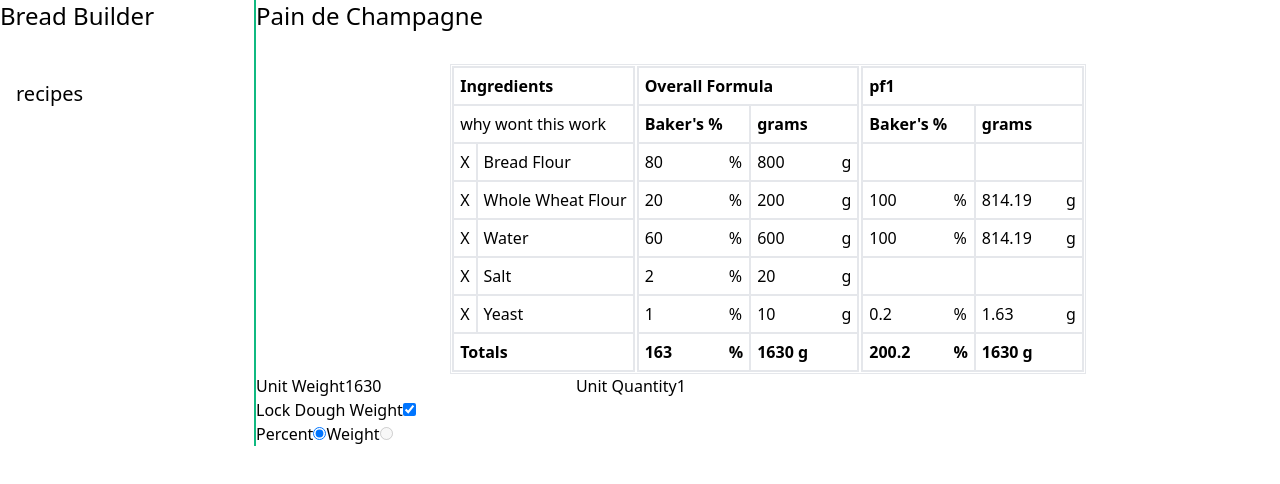
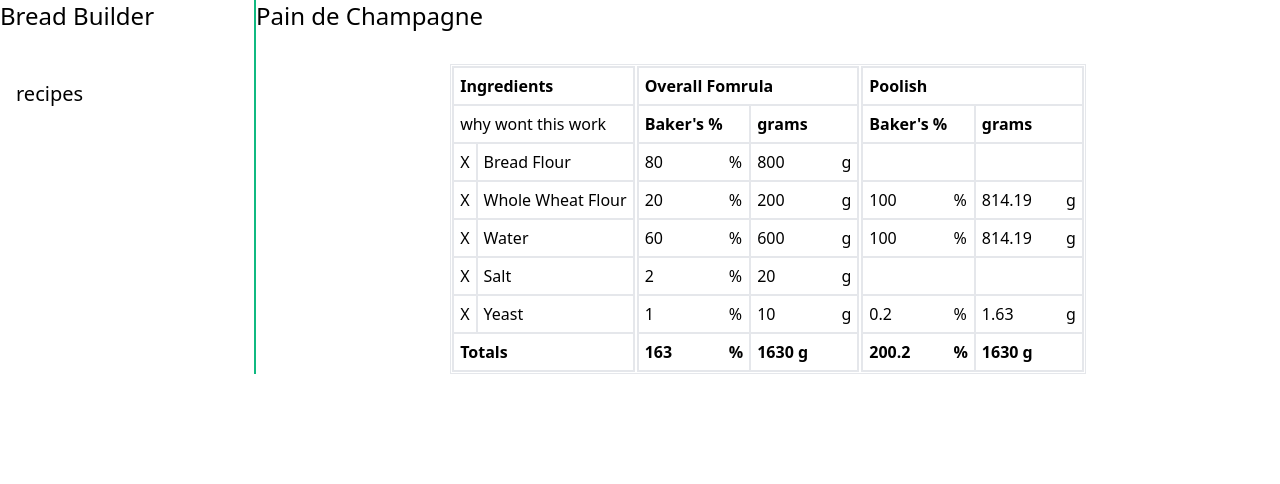
Before and after one commit to scottross123/bread-builder, a React (Vite) app: page / in a window 1280 px wide. Shown: the top 484 px of the page. Built offline with nearby package versions, Linux system fonts and the light colour scheme.

Commit message:
added names to formula

```diff
--- a/src/features/editor/components/BreadFormula.tsx
+++ b/src/features/editor/components/BreadFormula.tsx
@@ -74,7 +74,7 @@ const BreadFormula = (props: BreadFormulaProps) => {
                     }
                 </tr>
             </table>
-
+{/*
             <DoughWeightControls
                 unitWeight={unitWeight}
                 unitQuantity={unitQuantity}
@@ -93,7 +93,7 @@ const BreadFormula = (props: BreadFormulaProps) => {
                 inputMode={inputMode}
                 setInputMode={setInputMode}
                 isDoughWeightLocked={isDoughWeightLocked}
-            />
+            /> */}
         </div>
     );
 };
--- a/src/features/editor/components/FormulaTable.tsx
+++ b/src/features/editor/components/FormulaTable.tsx
@@ -33,25 +33,13 @@ const FormulaTable = (props: FormulaTableProps) => {
     } = props;
     const innerCellStyling = "w-20 inline-block";
 
-    // const formulaIngredientsList = formula.formulaIngredientIds.map((formulaIngredientId: string) => {
-    //     const formulaIngredient = formulaIngredients.byId[formulaIngredientId];
-    //     const { name, ingredientCategory } = ingredients.byId[formulaIngredient.ingredientId];
-    //     return {
-    //         formulaIngredientId: formulaIngredientId,
-    //         name: name,
-    //         ratio: formulaIngredient.ratio,
-    //         isFlour: ingredientCategory === "flour",
-    //     }
-    // });
-
-
     const ingredientsList = tableToList(ingredients);
 
     return (
         <table className="border-collapse border text-left">
             <thead>
                 <tr>
-                    <Cell heading colSpan={3}>{formula.id === "overall" ? "Overall Formula" : formula.id}</Cell>
+                    <Cell heading colSpan={3}>{formula.name}</Cell>
                 </tr>
                 <tr>
                     <Cell heading>Baker&apos;s %</Cell>
--- a/src/features/editor/routes/EditRecipePage.tsx
+++ b/src/features/editor/routes/EditRecipePage.tsx
@@ -100,11 +100,13 @@ const exampleRecipe: Recipe = {
             byId: {
                 overall: {
                     id: "overall",
+                    name: "Overall Fomrula",
                     primaryFlourId: "fi0",
                     formulaIngredientIds: ["fi0", "fi05", "fi1", "fi2", "fi3"]
                 },
                 pf1: {
                     id: "pf1",
+                    name: "Poolish",
                     primaryFlourId: "fi4",
                     formulaIngredientIds: ["fi4", "fi5", "fi6"],
                 }
--- a/src/types/recipe.ts
+++ b/src/types/recipe.ts
@@ -18,6 +18,7 @@ export type FormulaIngredient = {
 
 export type BaseFormula = {
     id: string,
+    name: string,
     primaryFlourId: string, // should correspond to an ingredient with ingredientCategory: 'flour'
     formulaIngredientIds: string[],
 };
```
